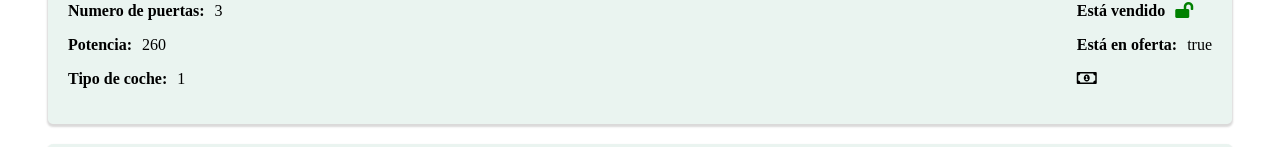
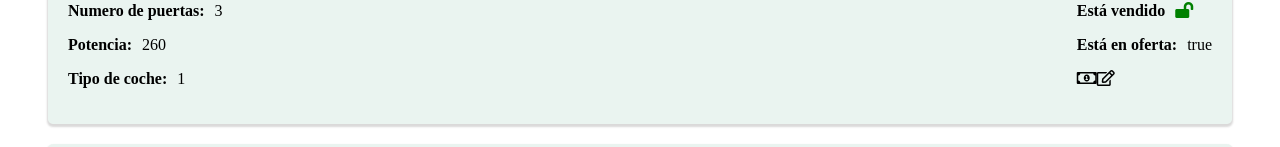
Before and after one commit to mad-prog/poseidon-concesionario, an Angular app: page / in a window 1280 px wide. Both pictures are taken after a click on the button "Cambiar vista". Shown: the part 212-359 px from the top of the page. Built offline with nearby package versions, Linux system fonts and the light colour scheme.

Commit message:
changes by me

```diff
--- a/angular.json
+++ b/angular.json
@@ -1,5 +1,8 @@
 {
   "$schema": "./node_modules/@angular/cli/lib/config/schema.json",
+  "cli": {
+    "analytics": "f6880c0d-7d17-4749-b94f-a078c5041203"
+  },
   "version": 1,
   "newProjectRoot": "projects",
   "projects": {
--- a/src/app/app.component.html
+++ b/src/app/app.component.html
@@ -1,5 +1,7 @@
-<app-coches-list [coches]="coches" (editar)="showCoche($event)"></app-coches-list>
+<app-coches-list [coches]="coches" (editar)="showCoche($event)" (vender)="vender($event)"></app-coches-list>
 
 <!-- <app-coches-table-list [coches]="coches" (editar)="showCoche($event)"></app-coches-table-list> -->
 
-<app-coche-detail [cocheSeleccionado]="cocheSeleccionado" (cocheEditado)="guardarCoche($event)" ></app-coche-detail>
+<app-coche-detail [cocheSeleccionado]="cocheSeleccionado" (cocheEditado)="guardarCoche($event)"></app-coche-detail>
+<app-coches-filter (soloDisponibles)="filtrarSoloDisponibles()" (soloEnOferta)="filtrarSoloEnOferta()"
+    (todos)="mostrarTodos()"></app-coches-filter>
--- a/src/app/app.component.ts
+++ b/src/app/app.component.ts
@@ -5,10 +5,9 @@ import { CochesModelService } from './services/coches-model.service';
 @Component({
   selector: 'app-root',
   templateUrl: './app.component.html',
-  styleUrls: ['./app.component.scss']
+  styleUrls: ['./app.component.scss'],
 })
 export class AppComponent implements OnInit {
-
   mostrarTarjetas = true;
   coches: Coche[] = [];
   cochesBackup: Coche[] = [];
@@ -17,15 +16,12 @@ export class AppComponent implements OnInit {
   marcaSelected: string = '';
   cocheSeleccionado: Coche | null = null;
 
-  constructor(private cochesModel: CochesModelService) {
-
-  }
+  constructor(private cochesModel: CochesModelService) {}
 
   ngOnInit(): void {
-
     this.coches = this.cochesModel.getCoches();
 
-    this.chochesSelectOptions = this.coches.map(x => x.marca);
+    this.chochesSelectOptions = this.coches.map((x) => x.marca);
 
     this.cochesBackup = [...this.coches];
   }
@@ -59,7 +55,7 @@ export class AppComponent implements OnInit {
 
     // findIndex
 
-    const fIndex = this.coches.findIndex(coche => coche.id === cocheId);
+    const fIndex = this.coches.findIndex((coche) => coche.id === cocheId);
     if (fIndex >= 0) {
       this.coches[fIndex].vendido = true;
     }
@@ -77,15 +73,16 @@ export class AppComponent implements OnInit {
     //     coche.vendido = true;
     //   }
     // })
-
   }
 
   filtrarSoloDisponibles() {
-    this.coches = this.cochesBackup.filter(x => x.vendido === false);
+    this.coches = this.cochesModel
+      .getCoches()
+      .filter((x) => x.vendido === false);
   }
 
   filtrarSoloEnOferta() {
-    this.coches = this.cochesBackup.filter(x => x.oferta);
+    this.coches = this.cochesBackup.filter((x) => x.oferta);
   }
 
   mostrarTodos() {
@@ -97,13 +94,12 @@ export class AppComponent implements OnInit {
 
     // this.coches.forEach(x => x.vendido = true);
 
-    this.coches = this.cochesBackup.map(oldCoche => {
+    this.coches = this.cochesBackup.map((oldCoche) => {
       const newCoche = { ...oldCoche, vendido: true };
       return newCoche;
-    })
+    });
 
     // this.coches = this.cochesBackup.map(oldCoche => ({ ...oldCoche, vendido: true }));
-
   }
 
   reset() {
@@ -115,7 +111,7 @@ export class AppComponent implements OnInit {
   }
 
   guardarCoche(coche: Coche): void {
-    this.cocheSeleccionado =  this.cochesModel.guardarCoche(coche);
+    this.cocheSeleccionado = this.cochesModel.guardarCoche(coche);
     this.coches = this.cochesModel.getCoches();
   }
 }
--- a/src/app/coches-card-list/coches-card-list.component.html
+++ b/src/app/coches-card-list/coches-card-list.component.html
@@ -16,11 +16,13 @@
                     <p><span class="label">Tipo de coche:</span>{{coche.tipoDeCoche}}</p>
                 </div>
                 <div>
-                    <p appCocheDisponibleStatus (vender)="vender.emit(coche.id)" [noDisponible]="coche.vendido"><span class="label">Está
+                    <p appCocheDisponibleStatus (vender)="vender.emit(coche.id)" [noDisponible]="coche.vendido"><span
+                            class="label">Está
                             vendido</span></p>
                     <p><span class="label">Está en oferta:</span>{{coche.oferta}}</p>
                     <p> <i class="option far fa-money-bill-alt" title="Vender Coche" *ngIf="!coche.vendido"
-                            (click)="vender.emit(coche.id)"></i></p>
+                            (click)="vender.emit(coche.id)"></i><i class="far fa-edit" title="Editar Coche"
+                            (click)="infoClick(coche)"></i></p>
                 </div>
             </div>
         </div>
--- a/src/app/coches-card-list/coches-card-list.component.ts
+++ b/src/app/coches-card-list/coches-card-list.component.ts
@@ -1,19 +1,40 @@
-import { Component, EventEmitter, Input, OnInit, Output } from '@angular/core';
+import {
+  Component,
+  EventEmitter,
+  Input,
+  OnChanges,
+  OnInit,
+  Output,
+  SimpleChanges,
+} from '@angular/core';
 import { Coche } from '../models/coche';
 
 @Component({
   selector: 'app-coches-card-list',
   templateUrl: './coches-card-list.component.html',
-  styleUrls: ['./coches-card-list.component.scss']
+  styleUrls: ['./coches-card-list.component.scss'],
 })
-export class CochesCardListComponent implements OnInit {
+export class CochesCardListComponent implements OnInit, OnChanges {
+  @Input() coches: Coche[] = [];
 
-  @Input() coches: Coche[] = [];
+  @Output() editar = new EventEmitter<Coche>();
   @Output() vender = new EventEmitter<string | number | null>();
 
-  constructor() { }
-
-  ngOnInit(): void {
+  constructor() {}
+  ngOnChanges(changes: SimpleChanges): void {
+    console.log(changes);
+    if (changes.coches) {
+      this.coches = changes.coches.currentValue.map((x: Coche) => ({ ...x }));
+    }
   }
 
+  ngOnInit(): void {}
+
+  infoClick(infoCoche: Coche): void {
+    this.editar.emit(infoCoche);
+  }
+
+  venderCoche(coche: Coche): void {
+    this.vender.emit(coche.id);
+  }
 }
--- a/src/app/coches-list/coches-list.component.html
+++ b/src/app/coches-list/coches-list.component.html
@@ -3,8 +3,11 @@
 </div>
 
 
-<app-coches-card-list [coches]="coches" *ngIf="mostrarTarjetas; else mostrarGrid"></app-coches-card-list>
+<app-coches-card-list [coches]="coches" (editar)="editar.emit($event)" (vender)="vender.emit($event)"
+    *ngIf="mostrarTarjetas; else mostrarGrid">
+</app-coches-card-list>
 
 <ng-template #mostrarGrid>
-    <app-coches-table-list [coches]="coches" (editar)="editar.emit($event)"></app-coches-table-list>
+    <app-coches-table-list [coches]="coches" (vender)="vender.emit($event)" (editar)="editar.emit($event)">
+    </app-coches-table-list>
 </ng-template>
--- a/src/app/coches-list/coches-list.component.ts
+++ b/src/app/coches-list/coches-list.component.ts
@@ -4,14 +4,14 @@ import { Coche } from '../models/coche';
 @Component({
   selector: 'app-coches-list',
   templateUrl: './coches-list.component.html',
-  styleUrls: ['./coches-list.component.scss']
+  styleUrls: ['./coches-list.component.scss'],
 })
 export class CochesListComponent {
-
   mostrarTarjetas = false;
 
   @Input() coches: Coche[] = [];
   @Output() editar = new EventEmitter<Coche>();
+  @Output() vender = new EventEmitter<string | number | null>();
 
   showCoche(coche: Coche): void {
     console.log(coche);
@@ -27,5 +27,4 @@ export class CochesListComponent {
 
     this.mostrarTarjetas = !this.mostrarTarjetas;
   }
-
 }
--- a/src/app/coches-table-list/coches-table-list.component.html
+++ b/src/app/coches-table-list/coches-table-list.component.html
@@ -16,7 +16,7 @@
             <th></th>
         </thead>
         <ng-container *ngFor="let coche of coches; let idx = index;">
-            <tr [ngClass]="{'en-oferta': coche.oferta}" [appHighLight]="'#3f51b52a'" >
+            <tr [ngClass]="{'en-oferta': coche.oferta}" [appHighLight]="'#3f51b52a'">
                 <td>{{idx + 1}}</td>
                 <td [style.color]="coche.color">{{coche.marca}}</td>
                 <td [ngStyle]="{color: coche.color ? coche.color: 'white'}">{{coche.modelo}}</td>
@@ -29,11 +29,13 @@
                 <td class="center">
                     <app-switch-si-no [valor]="coche.visible"></app-switch-si-no>
                 </td>
-                <td class="center" appCocheDisponibleStatus [noDisponible]="coche.vendido" (vender)="venderCoche(coche)">
+                <td class="center" appCocheDisponibleStatus [noDisponible]="coche.vendido"
+                    (vender)="venderCoche(coche)">
 
                 </td>
                 <td class="actions">
-                    <i class="far fa-money-bill-alt" title="Vender Coche" *ngIf="!coche.vendido" (click)="venderCoche(coche)"></i>
+                    <i class="far fa-money-bill-alt" title="Vender Coche" *ngIf="!coche.vendido"
+                        (click)="vender.emit(coche.id)"></i>
                     <i class="far fa-edit" title="Editar Coche" (click)="infoClick(coche)"></i>
                 </td>
             </tr>
--- a/src/app/services/coches-model.service.ts
+++ b/src/app/services/coches-model.service.ts
@@ -2,88 +2,85 @@ import { Injectable } from '@angular/core';
 import { Coche } from '../models/coche';
 
 @Injectable({
-  providedIn: 'root'
+  providedIn: 'root',
 })
 export class CochesModelService {
-
   private coches: Coche[] = [];
   private id = 0;
   constructor() {
-
-
     this.coches = [
       {
         id: this.id++,
-        marca: "Mercedes",
-        modelo: "CLS",
+        marca: 'Mercedes',
+        modelo: 'CLS',
         puertas: 3,
-        tipoDeCoche: "1",
+        tipoDeCoche: '1',
         potencia: 260,
         oferta: true,
         visible: true,
         vendido: false,
-        color: '#a4a4a4'
+        color: '#a4a4a4',
       },
       {
         id: this.id++,
-        marca: "Audi",
-        modelo: "A6",
+        marca: 'Audi',
+        modelo: 'A6',
         puertas: 5,
-        tipoDeCoche: "2",
+        tipoDeCoche: '2',
         potencia: 250,
         oferta: true,
         visible: true,
         vendido: true,
-        color: 'blue'
+        color: 'blue',
       },
       {
         id: this.id++,
-        marca: "Audi",
-        modelo: "A3",
+        marca: 'Audi',
+        modelo: 'A3',
         puertas: 5,
-        tipoDeCoche: "3",
+        tipoDeCoche: '3',
         potencia: 250,
         oferta: true,
         visible: true,
         vendido: false,
-        color: 'green'
+        color: 'green',
       },
       {
         id: this.id++,
-        marca: "Citroën",
-        modelo: "Grand C4 Spacetourer",
+        marca: 'Citroën',
+        modelo: 'Grand C4 Spacetourer',
         puertas: 5,
-        tipoDeCoche: "4",
+        tipoDeCoche: '4',
         potencia: 150,
         oferta: true,
         visible: true,
         vendido: false,
-        color: 'yellow'
+        color: 'yellow',
       },
       {
         id: this.id++,
-        marca: "Mercedes",
-        modelo: "GLC",
+        marca: 'Mercedes',
+        modelo: 'GLC',
         puertas: 5,
-        tipoDeCoche: "1",
+        tipoDeCoche: '1',
         potencia: 258,
         oferta: true,
         visible: true,
         vendido: false,
-        color: 'violet'
+        color: 'violet',
       },
       {
         id: this.id++,
-        marca: "Porsche",
-        modelo: "Cayenne",
+        marca: 'Porsche',
+        modelo: 'Cayenne',
         puertas: 5,
-        tipoDeCoche: "2",
+        tipoDeCoche: '2',
         potencia: 385,
         oferta: false,
         visible: true,
         vendido: true,
-        color: 'grey'
-      }
+        color: 'grey',
+      },
     ];
   }
 
@@ -91,10 +88,24 @@ export class CochesModelService {
     return [...this.coches];
   }
 
+  getSoloDisponibles(): Coche[] {
+    return (this.coches = this.coches.filter(
+      (coche) => coche.vendido === false
+    ));
+  }
+
+  getSoloOfertas(): Coche[] {
+    return (this.coches = this.coches.filter((coche) => coche.oferta === true));
+  }
+
+  getTodos(): Coche[] {
+    return (this.coches = [...this.coches]);
+    //not just a copy. a new array
+  }
+
   guardarCoche(coche: Coche): Coche | null {
-
     if (coche) {
-      const idx = this.coches.findIndex(x => x.id === coche.id);
+      const idx = this.coches.findIndex((x) => x.id === coche.id);
 
       if (idx >= 0) {
         this.coches[idx] = { ...coche };
@@ -110,10 +121,10 @@ export class CochesModelService {
   }
 
   getCocheById(id: number): Coche | undefined {
-    return this.coches.find(x => x.id === id);
+    return this.coches.find((x) => x.id === id);
   }
 
   private random(min: number = 1, max: number = 100000): number {
-    return Math.floor(Math.random() * (max - min)) + min
-  };
+    return Math.floor(Math.random() * (max - min)) + min;
+  }
 }
```
